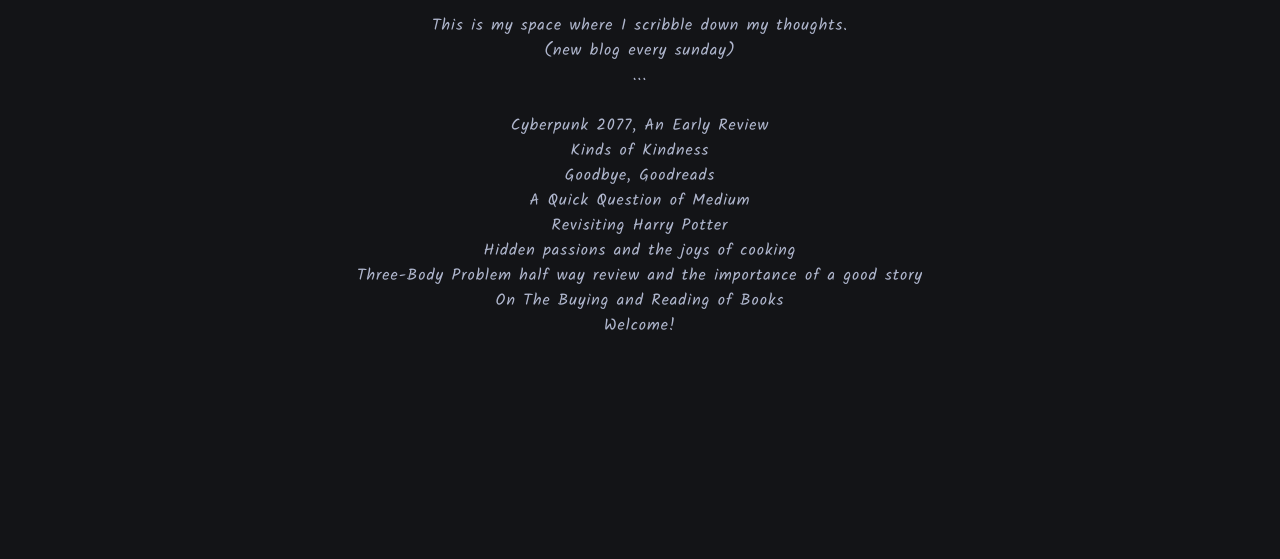
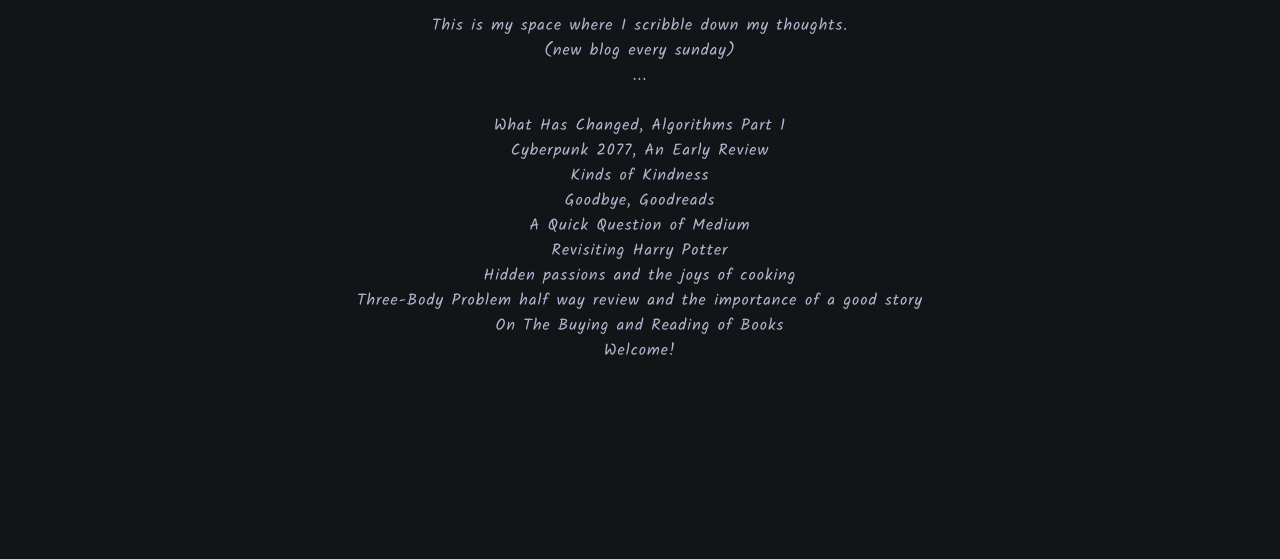
Before and after one commit to konradzgorka/notakonrad, a plain HTML site: page blog.html in a window 1280 px wide. Shown: the part 196-755 px from the top of the page. Drawn offline with nearby package versions, Linux system fonts and the light colour scheme; a web font is replaced by a local one.

Commit message:
big update p1.1

```diff
--- a/blog.html
+++ b/blog.html
@@ -76,6 +76,9 @@
             </p>
             <p>...</p>
       <br>
+      <ul class="list-item">
+        <a href="#algorithmsp1" class="list-link">What Has Changed, Algorithms Part 1</a>
+      </ul>
       <ul class="list-item">
         <a href="#cyberpunk" class="list-link">Cyberpunk 2077, An Early Review</a>
       </ul>
```
